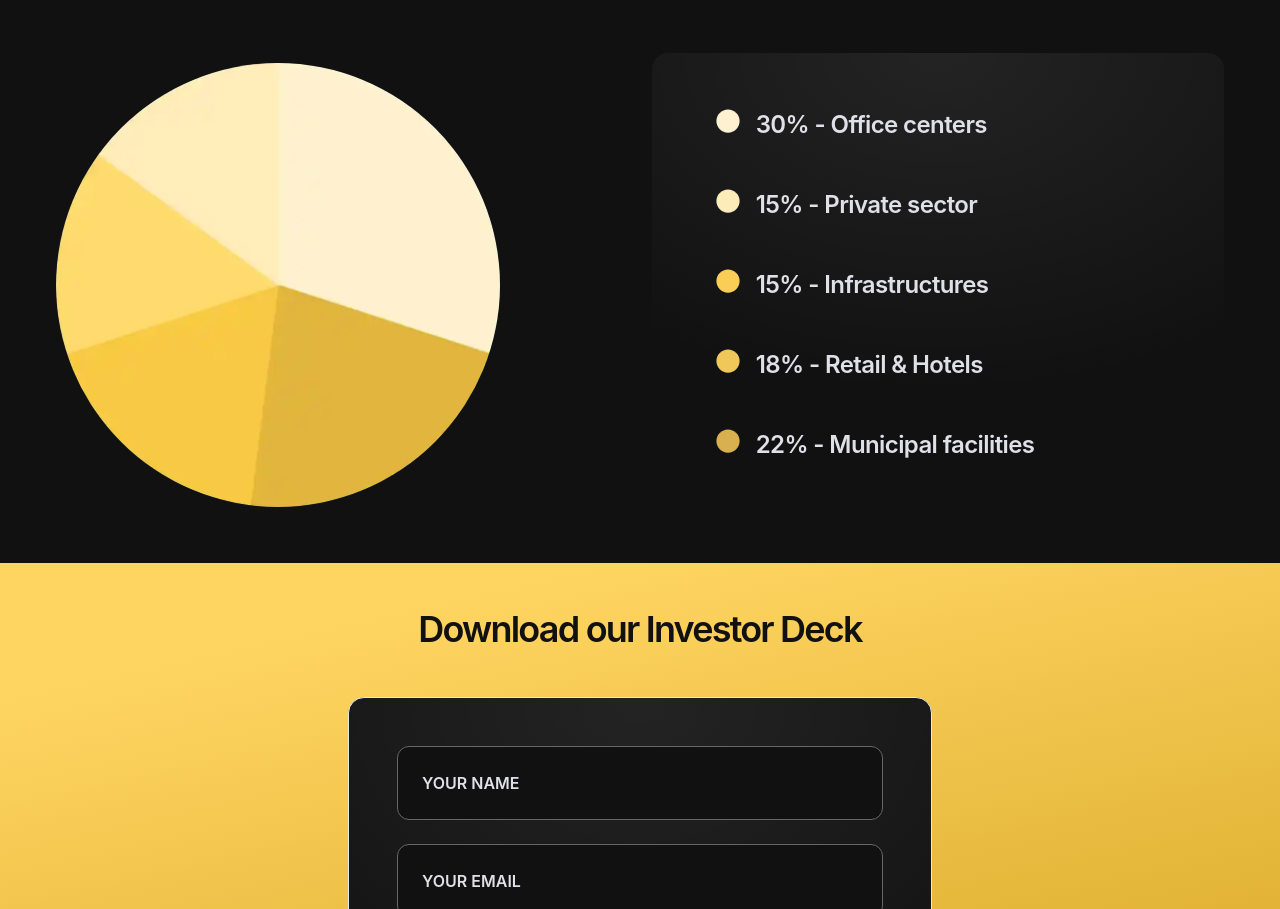
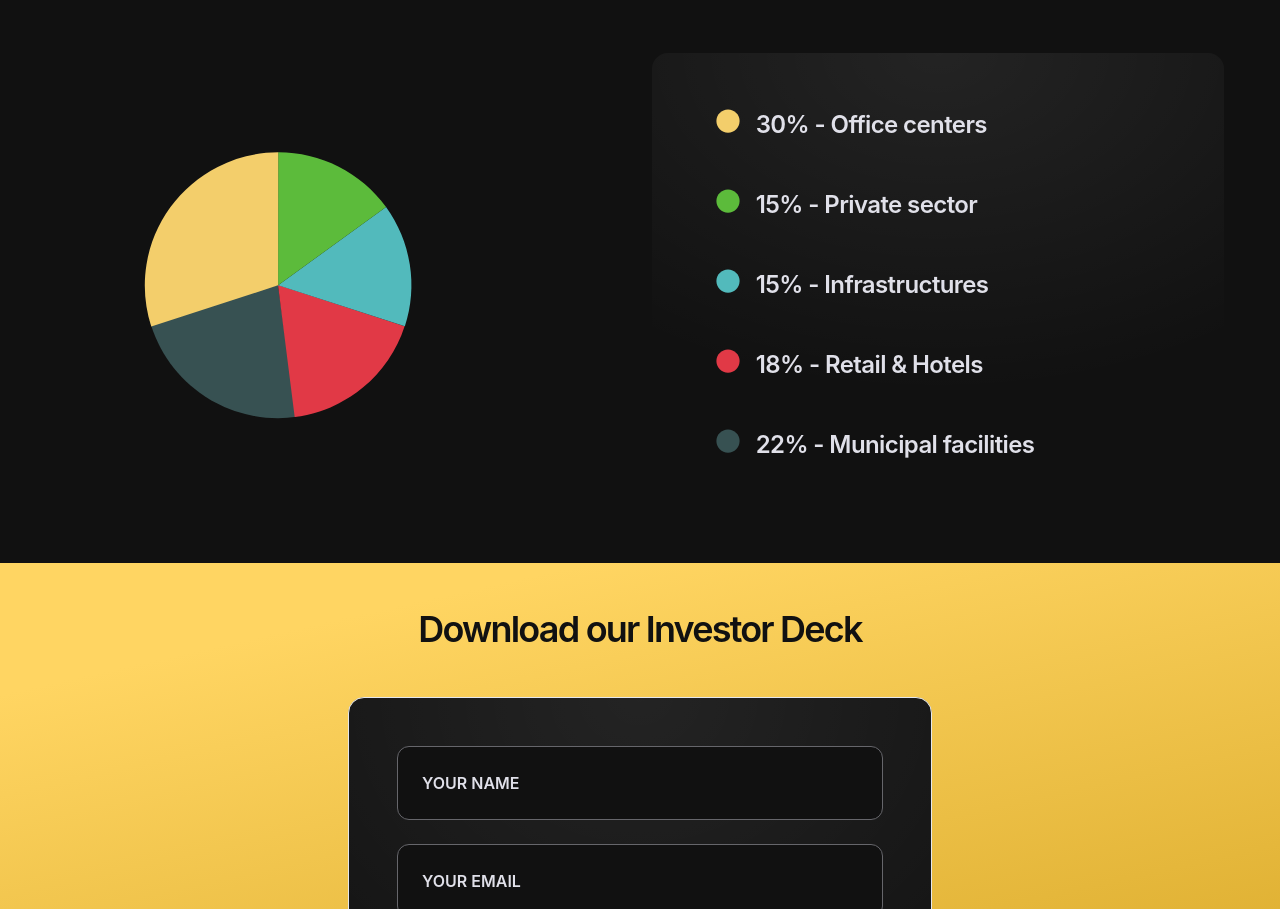
Before and after one commit to solargaps-invest/invest, a React (Vite) app: page / in a window 1280 px wide. Shown: the part 8234-9143 px from the top of the page. Built offline with nearby package versions, Linux system fonts and the light colour scheme.

Commit message:
updated MarketStructureSection

```diff
--- a/tailwind.config.js
+++ b/tailwind.config.js
@@ -18,11 +18,11 @@ export default {
 				'dark-grey': ' rgba(255, 255, 255, 0.1)',
 				'brand-blue-primary': 'rgba(27, 231, 255, 1)',
 				'brand-green-primary': '#00FFA3',
-				'bullet-1': '#FDF1D1',
-				'bullet-2': '#FCECBA',
-				'bullet-3': '#F9CD56',
-				'bullet-4': '#F0C759',
-				'bullet-5': '#D8B050',
+				'bullet-1': '#F3CE6B',
+				'bullet-2': '#5CBB3B',
+				'bullet-3': '#52BABC',
+				'bullet-4': '#E13946',
+				'bullet-5': '#375152',
 			},
 			fontSize: {
 				xxs: ['0.75rem', '1.25rem'], //12px - 20px
```
Also changed, not shown: src/assets/img-market-chart.svg.
